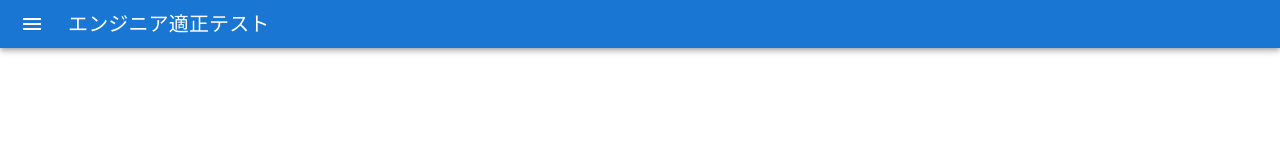
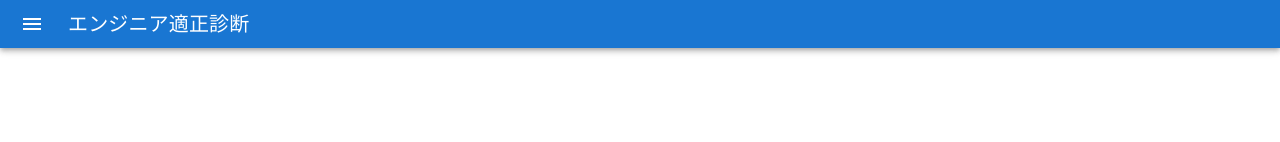
Before and after one commit to shu0603n/tekisei-shindan, a Next.js app: page / in a window 1280 px wide. Shown: the top 142 px of the page. Built offline with nearby package versions, Linux system fonts and the light colour scheme.

Commit message:
page.tsx を更新

```diff
--- a/app/page.tsx
+++ b/app/page.tsx
@@ -509,7 +509,7 @@ export default function Home() {
             <MenuIcon />
           </IconButton>
           <Typography variant="h6" color="inherit" component="div">
-            エンジニア適正テスト
+            エンジニア適正診断
           </Typography>
         </Toolbar>
       </AppBar>
```
